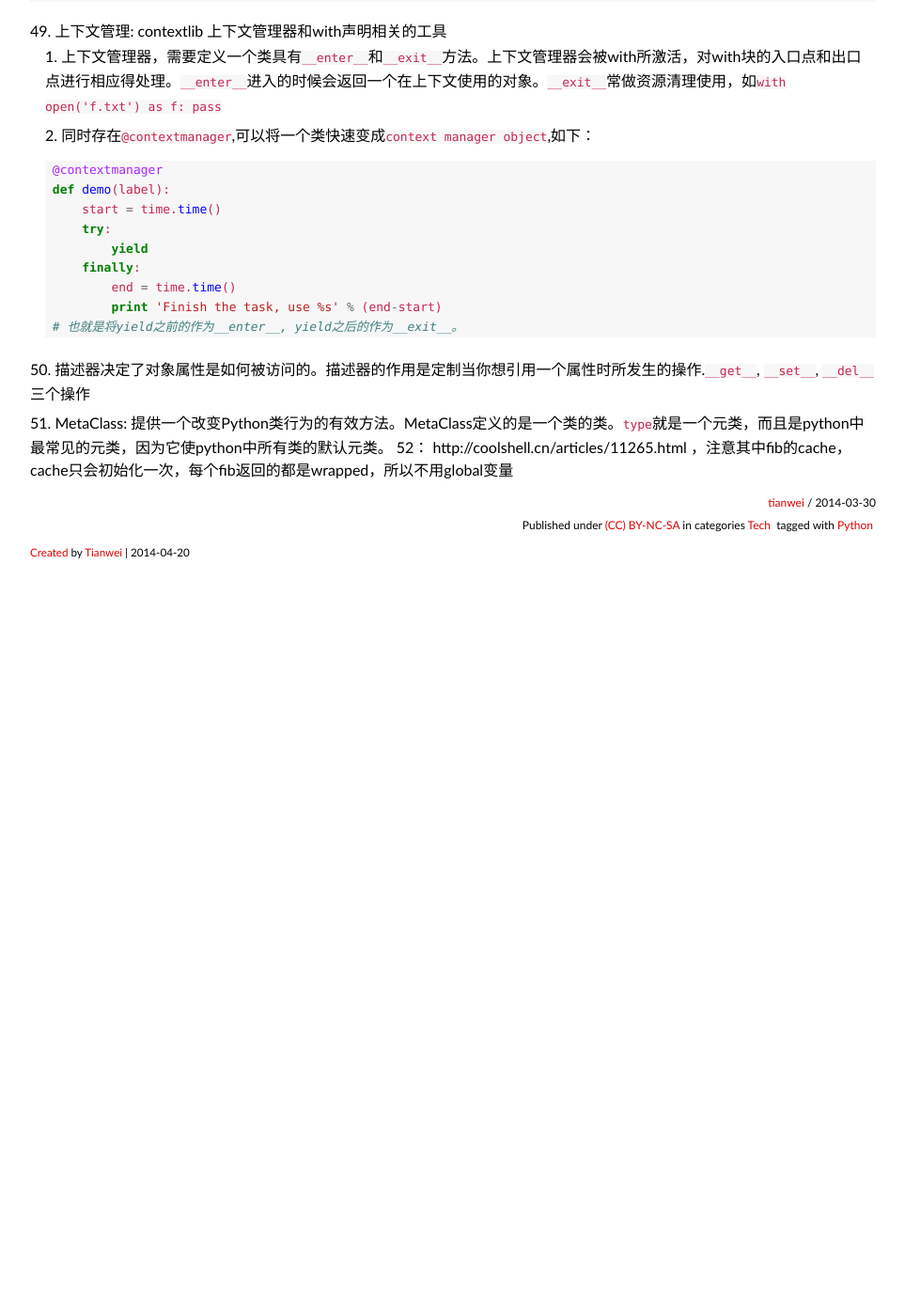
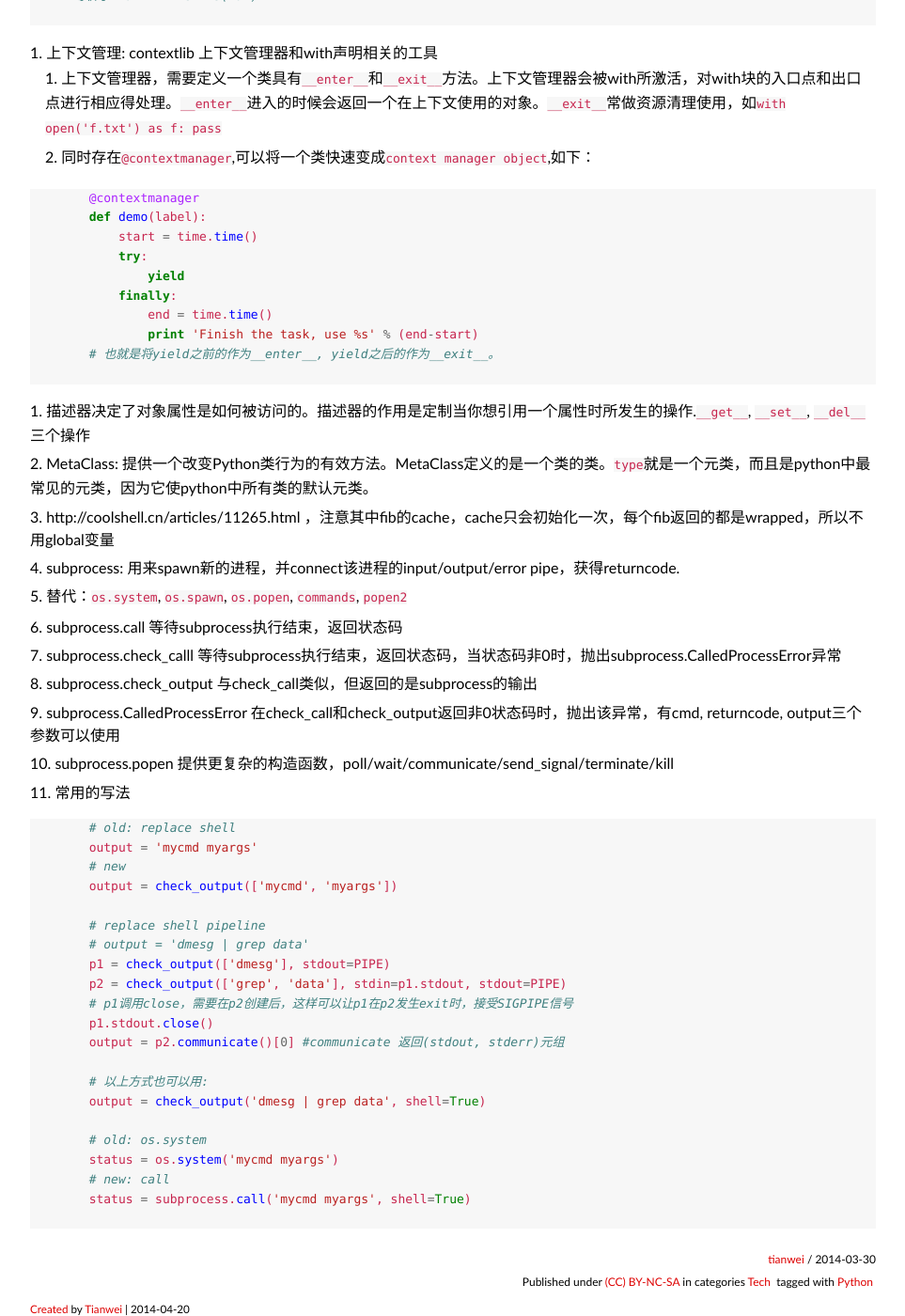
Before and after one commit to tianweidut/tianweidut.github.com, a Jekyll site: the page built from _posts/2014-03-30-python-tricks.md, in a window 1280 px wide and 1400 px high, scrolled down 5106 px. Shown: the whole window at 94% size, without its empty margins (158-1121 px from the left). Built offline with Jekyll 4.4.1, drawn with Linux system fonts in a browser that asks for light colours; some web fonts are replaced; Markdown is read by kramdown in place of the engine named in the settings; before the commit the page ends 5736 px from its top, so only the background shows below that; some of the changed text lies outside the part shown.

Commit message:
update subprocess

````diff
--- a/_posts/2014-03-30-python-tricks.md
+++ b/_posts/2014-03-30-python-tricks.md
@@ -31,7 +31,7 @@ tags:
     2. a = []; 如果 if a == []: 这个时可以进入if, 但是 if a is []: 这个就不会， if not a: 这个也可以进入判断
     3. is 与 == 的区别：
       1. is 是比较相同的对象实例
-      2. == 完全看 __eq__() 函数的实现
+      2. == 完全看 `__eq__()` 函数的实现
 
 9. isinstance 判断对象的类型
 10. 三元表达式技巧
@@ -143,7 +143,7 @@ tags:
     1. a,(b,c),d=[1,(2,3),4]
     2. a, b = b, a swap
 41. zip
-    1. a = [1,2,3]  b=[a,b,c]  c = zip(a,b) —> c :[(1,a), (2,b), (3,c)]; —> zip(*c) : [(1,2,3), (a,b,c)]
+    1. a = [1,2,3]  b=[a,b,c]  c = zip(a,b) —> c :[(1,a), (2,b), (3,c)]; —> zip(\*c) : [(1,2,3), (a,b,c)]
 42. flat list
     1. a=[[1,2],[3,4],[5,6]] —> [j for i in a for j in i]
     2. list(itertools.chain.from_iterable(a))
@@ -157,20 +157,23 @@ tags:
     5. tree = lambda: collections.defaultdict(tree); root = tree()  python的树结构
 45. 集合相乘
     1. forpinitertools.product([1,2,3],[4,5])
-    2. forpinitertools.product(*([[0,1]]*4)):  0000 —> 1111
+    2. forpinitertools.product(\*([[0,1]]\*4)):  0000 —> 1111
 46. python trick http://sahandsaba.com/thirty-python-language-features-and-tricks-you-may-not-know.html
-47. 使用列表推导式的一个问题是，会将所有的数据都载入内存，为了避免这种情况，使用generator 进行改造，(x**2 for x in a_list if x > 0) ,应该经常在代码中使用生成器表达式
+47. 使用列表推导式的一个问题是，会将所有的数据都载入内存，为了避免这种情况，使用generator 进行改造，(x**2 for x in a_list if x > 0) ,应该经常在代码中使用生成器表达式.
 48. 装饰器是一个包装了另一个函数的特殊函数：主函数被调用，并且其返回值将会被传给装饰器，接下来装饰器将返回一个包装了主函数的替代函数，程序的其他部分看到的将是这个包装函数.  @decorator 意味着分开执行了两部函数，如下：
-    ```
+
+    {% highlight python %}
     @timethis
     def run():
         pass
-    等价于 run = timethis(run)
-    ```
+    # 等价于 run = timethis(run)
+    {% endhighlight %}
+
 49. 上下文管理: contextlib 上下文管理器和with声明相关的工具
     1. 上下文管理器，需要定义一个类具有`__enter__`和`__exit__`方法。上下文管理器会被with所激活，对with块的入口点和出口点进行相应得处理。`__enter__`进入的时候会返回一个在上下文使用的对象。`__exit__`常做资源清理使用，如`with open('f.txt') as f: pass`
     2. 同时存在`@contextmanager`,可以将一个类快速变成`context manager object`,如下：
-        ```python
+
+        {% highlight python %}
         @contextmanager
         def demo(label):
             start = time.time()
@@ -180,8 +183,39 @@ tags:
                 end = time.time()
                 print 'Finish the task, use %s' % (end-start)
         # 也就是将yield之前的作为__enter__, yield之后的作为__exit__。
-        ```
+        {% endhighlight %}
 
 50. 描述器决定了对象属性是如何被访问的。描述器的作用是定制当你想引用一个属性时所发生的操作.`__get__`, `__set__`, `__del__` 三个操作
 51. MetaClass: 提供一个改变Python类行为的有效方法。MetaClass定义的是一个类的类。`type`就是一个元类，而且是python中最常见的元类，因为它使python中所有类的默认元类。
-52： http://coolshell.cn/articles/11265.html ，注意其中fib的cache，cache只会初始化一次，每个fib返回的都是wrapped，所以不用global变量
+52. http://coolshell.cn/articles/11265.html ，注意其中fib的cache，cache只会初始化一次，每个fib返回的都是wrapped，所以不用global变量
+53. subprocess: 用来spawn新的进程，并connect该进程的input/output/error pipe，获得returncode.
+  1. 替代：`os.system`, `os.spawn`, `os.popen`, `commands`, `popen2`
+  2. subprocess.call 等待subprocess执行结束，返回状态码
+  3. subprocess.check_calll 等待subprocess执行结束，返回状态码，当状态码非0时，抛出subprocess.CalledProcessError异常
+  4. subprocess.check_output 与check_call类似，但返回的是subprocess的输出
+  5. subprocess.CalledProcessError 在check_call和check_output返回非0状态码时，抛出该异常，有cmd, returncode, output三个参数可以使用
+  6. subprocess.popen 提供更复杂的构造函数，poll/wait/communicate/send_signal/terminate/kill
+  7. 常用的写法
+
+        {% highlight python %}
+        # old: replace shell
+        output = 'mycmd myargs'
+        # new
+        output = check_output(['mycmd', 'myargs'])
+
+        # replace shell pipeline
+        # output = 'dmesg | grep data'
+        p1 = check_output(['dmesg'], stdout=PIPE)
+        p2 = check_output(['grep', 'data'], stdin=p1.stdout, stdout=PIPE)
+        # p1调用close，需要在p2创建后，这样可以让p1在p2发生exit时，接受SIGPIPE信号
+        p1.stdout.close()
+        output = p2.communicate()[0] #communicate 返回(stdout, stderr)元组
+
+        # 以上方式也可以用:
+        output = check_output('dmesg | grep data', shell=True)
+
+        # old: os.system
+        status = os.system('mycmd myargs')
+        # new: call
+        status = subprocess.call('mycmd myargs', shell=True)
+        {% endhighlight %}
````
